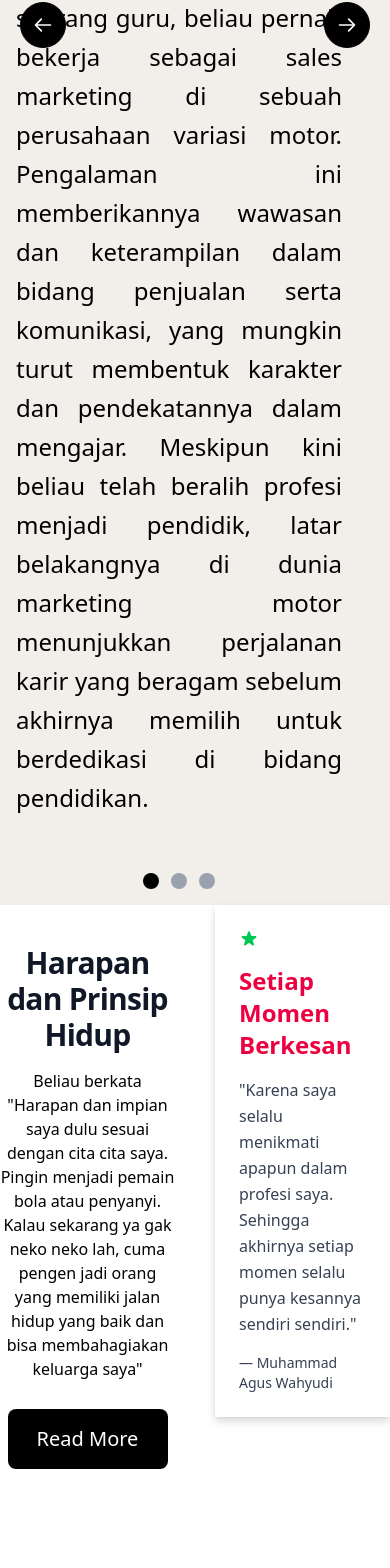
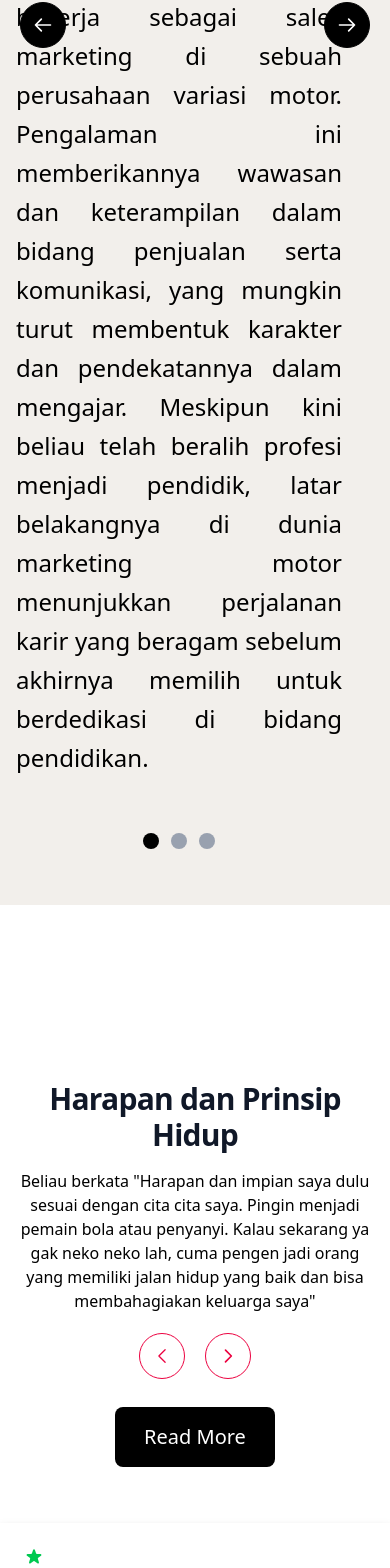
Before and after one commit to andraangjaya/WebsiteBiografi, an Angular app: page / in a window 390 px wide. Shown: the part 2552-4120 px from the top of the page. Built offline with nearby package versions, Linux system fonts and the light colour scheme.

Commit message:
finish home page responsive

```diff
--- a/src/app/home/home.component.html
+++ b/src/app/home/home.component.html
@@ -27,78 +27,7 @@
 </div>
 
 <!--SECTION 2-->
-<!--<div class="relative w-full mx-auto">-->
-<!--  <div class="absolute left-5 top-1/2 -translate-y-1/2 text-3xl text-gray-600">-->
-<!--    <button-->
-<!--      (click)="prevSlide()"-->
-<!--      class="inline-block rounded-full border border-black bg-black p-3 text-white hover:bg-transparent hover:text-black focus:ring-3"-->
-<!--    >-->
-<!--      <span class="sr-only">Previous</span>-->
-<!--      <svg class="size-5 rtl:rotate-180 -scale-100" xmlns="http://www.w3.org/2000/svg" fill="none" viewBox="0 0 24 24"-->
-<!--           stroke="currentColor">-->
-<!--        <path stroke-linecap="round" stroke-linejoin="round" stroke-width="2" d="M14 5l7 7m0 0l-7 7m7-7H3"/>-->
-<!--      </svg>-->
-<!--    </button>-->
-<!--  </div>-->
-
-<!--  <div class="grid grid-cols-1 md:grid-cols-2 bg-[#F2EFEB] p-10 rounded-2xl shadow-lg w-[1440px] mx-auto mb-50">-->
-
-<!--    <div>-->
-<!--      <h1 class="text-5xl font-bold text-left p-10 ml-8">-->
-<!--        <span class="text-black">PERJALANAN </span>-->
-<!--        <span class="text-red-600">KARIR HIDUP</span>-->
-<!--      </h1>-->
-
-<!--      <div class="flex flex-col items-center">-->
-<!--        <img [src]="slides[currentIndex].image" class="rounded-lg w-[500px] h-[300px] object-cover" alt="Slide Image">-->
-<!--        <div class="text-6xl font-bold mt-12 mb-6">{{ slides[currentIndex].year }}</div>-->
-<!--      </div>-->
-<!--    </div>-->
-<!--    <div>-->
-<!--      <p class="text-black leading-relaxed text-2xl text-justify mr-20 mt-10">-->
-<!--        {{ slides[currentIndex].text }}-->
-<!--      </p>-->
-<!--    </div>-->
-
-<!--    <div class="col-span-1 md:col-span-2">-->
-<!--      <div class="flex justify-center mt-6 space-x-3">-->
-<!--        <button-->
-<!--          *ngFor="let slide of slides; let i = index"-->
-<!--          (click)="goToSlide(i)"-->
-<!--          class="w-4 h-4 rounded-full"-->
-<!--          [ngClass]="{'bg-black': currentIndex === i, 'bg-gray-400': currentIndex !== i}"-->
-<!--        ></button>-->
-<!--      </div>-->
-<!--    </div>-->
-
-<!--    &lt;!&ndash;  <div class="relative flex items-center justify-between w-full max-w-3xl mx-auto">&ndash;&gt;-->
-
-
-<!--    &lt;!&ndash;    &ndash;&gt;-->
-<!--    &lt;!&ndash;  </div>&ndash;&gt;-->
-
-<!--    &lt;!&ndash;  <div class="relative">&ndash;&gt;-->
-
-<!--    &lt;!&ndash;  </div>&ndash;&gt;-->
-<!--  </div>-->
-
-<!--  <div class="absolute right-2 top-1/2 -translate-y-1/2 text-3xl text-gray-600">-->
-<!--    <button-->
-<!--      (click)="nextSlide()"-->
-<!--      class="inline-block rounded-full border border-black bg-black p-3 text-white hover:bg-transparent hover:text-black focus:ring-3"-->
-<!--    >-->
-<!--      <span class="sr-only">Next</span>-->
-<!--      <svg class="size-5 rtl:rotate-180" xmlns="http://www.w3.org/2000/svg" fill="none" viewBox="0 0 24 24"-->
-<!--           stroke="currentColor">-->
-<!--        <path stroke-linecap="round" stroke-linejoin="round" stroke-width="2" d="M14 5l7 7m0 0l-7 7m7-7H3"/>-->
-<!--      </svg>-->
-<!--    </button>-->
-<!--  </div>-->
-
-<!--</div>-->
-
 <div class="relative w-full mx-auto">
-
   <!-- Left Button -->
   <button
     (click)="prev()"
@@ -112,7 +41,7 @@
 
   <!-- The scrollable container -->
   <div
-    class="grid grid-cols-1 md:grid-cols-2 gap-4 p-4 overflow-x-auto scroll-smooth snap-x snap-mandatory bg-[#F2EFEB]">
+    class="grid grid-cols-1 md:grid-cols-2 gap-4 p-4 overflow-x-auto scroll-smooth snap-x snap-mandatory bg-[#F2EFEB] mb-30">
     <ng-container *ngFor="let testimoni of testimonials; let i = index">
       <ng-container *ngIf="i === currentIndex">
         <!-- Column 1 -->
@@ -130,14 +59,14 @@
 
         <!-- Column 2 -->
         <div class="p-4  snap-start">
-          <div class="flex flex-col items-center">
-            <p class="text-black leading-relaxed text-2xl text-justify md:mr-20 mt-10">
+          <div class="flex flex-col justify-center h-full">
+            <p class="text-black leading-relaxed text-2xl text-justify md:mr-20">
               {{ slides[currentIndex].text }}</p>
           </div>
         </div>
 
         <div class="col-span-1 md:col-span-2">
-          <div class="flex justify-center mt-6 space-x-3">
+          <div class="flex justify-center mt-6 mb-10 space-x-3">
             <button
               *ngFor="let slide of slides; let i = index"
               (click)="goToSlide(i)"
@@ -166,8 +95,8 @@
 
 <!--SECTION 3-->
 <section>
-  <div class="grid grid-cols-2 gap-10 md:px-20 mx-auto mb-50">
-    <div class="max-w-xl text-center ltr:sm:text-left rtl:sm:text-right">
+  <div class="grid grid-cols-1 md:grid-cols-2 gap-10 md:px-20 mx-auto mb-50">
+    <div class="w-full text-center ltr:sm:text-left rtl:sm:text-right p-4">
       <h2 class="text-3xl font-bold tracking-tight text-gray-900 sm:text-4xl mt-10">
         Harapan dan Prinsip Hidup
       </h2>
@@ -179,11 +108,11 @@
         saya"
       </p>
 
-      <div class="hidden lg:mt-8 lg:flex lg:gap-4">
+      <div class="mt-5 lg:mt-8 lg:flex lg:gap-4">
         <button
           aria-label="Previous slide"
           (click)="prevTestimonial()"
-          class="rounded-full border border-rose-600 p-3 text-rose-600 transition hover:bg-rose-600 hover:text-white"
+          class="rounded-full border border-rose-600 p-3 text-rose-600 transition hover:bg-rose-600 hover:text-white mr-5 md:mr-0"
         >
           <svg
             xmlns="http://www.w3.org/2000/svg"
```
